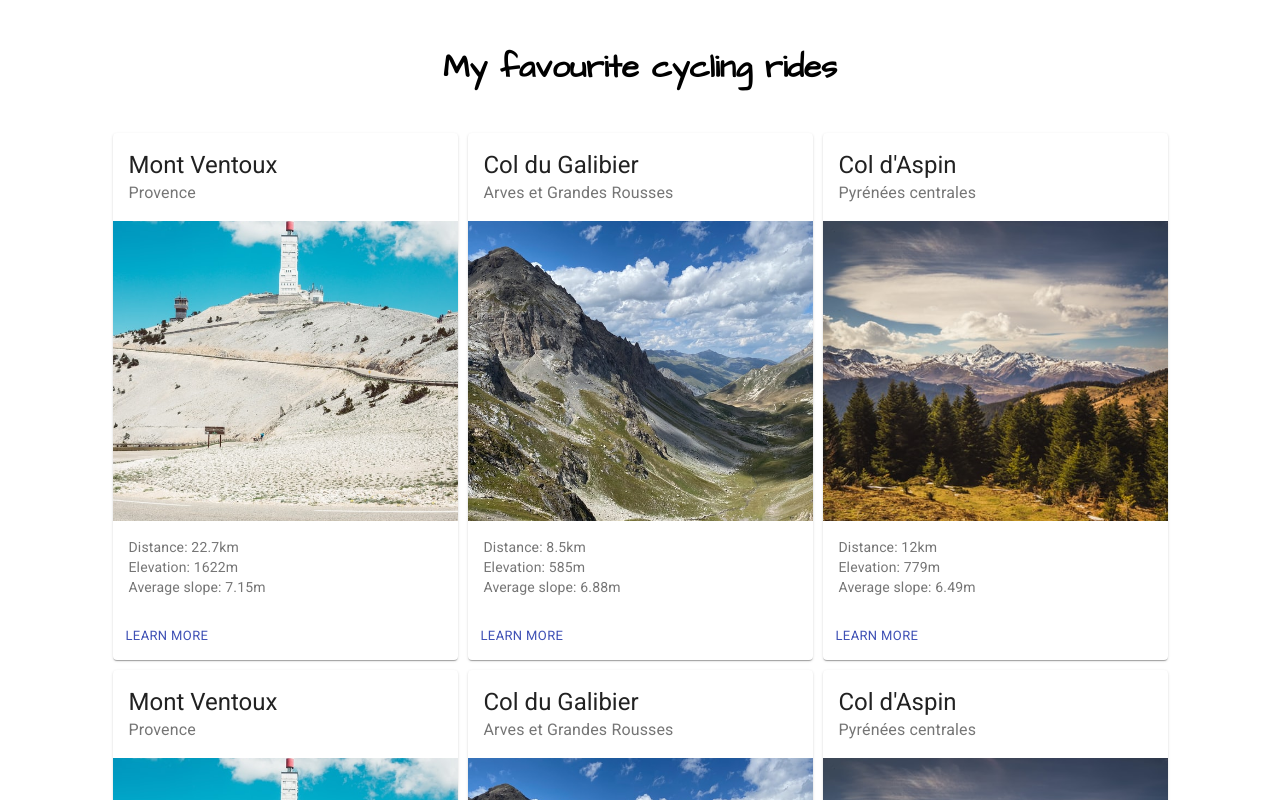
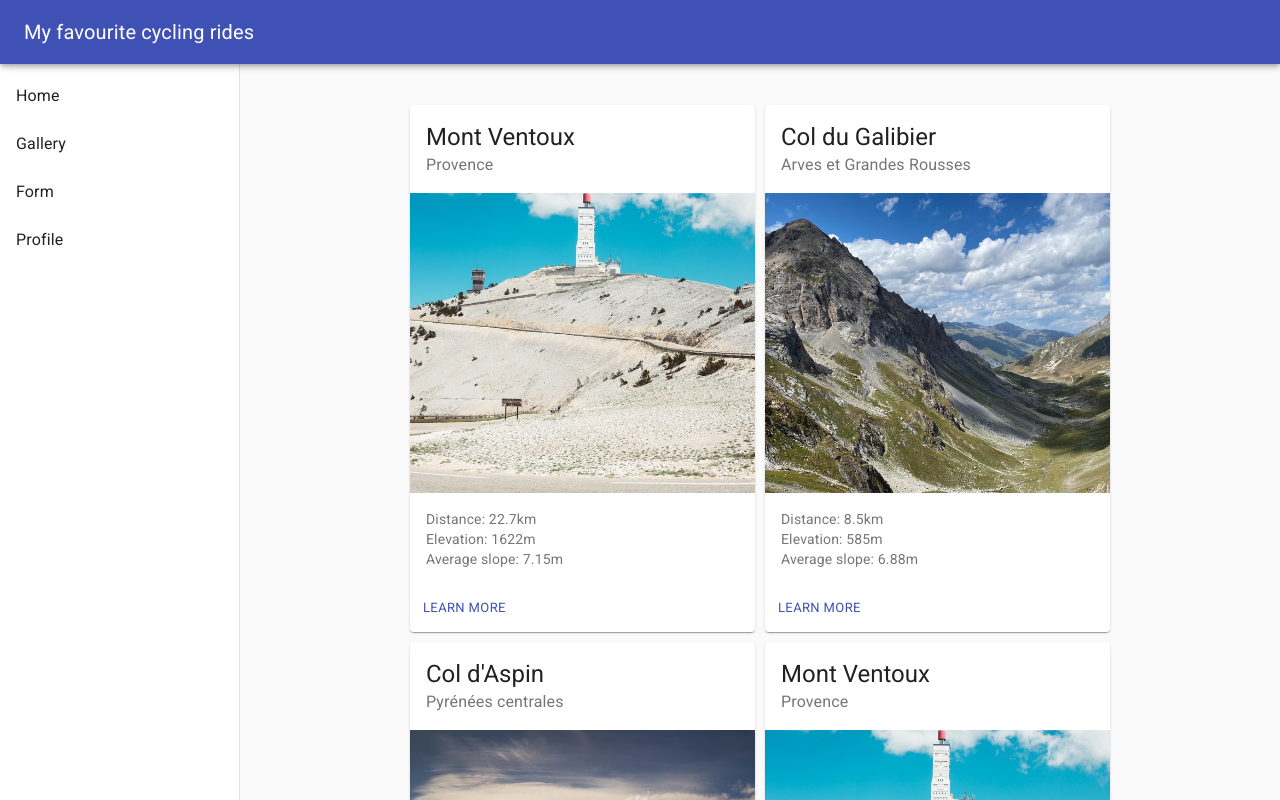
Before and after one commit to ln56b/reactjs-express-node-mysql-MyFavouriteCyclingRides, a React (Create React App) app in the folder frontend/: page / in a window 1280 px wide. Shown: the top 800 px of the page. Built offline with nearby package versions, Linux system fonts and the light colour scheme.

Commit message:
Implemented static responsive draer

```diff
--- a/frontend/src/App.css
+++ b/frontend/src/App.css
@@ -11,4 +11,11 @@
 	display: flex;
 	justify-content: center;
 	flex-wrap: wrap;
+	margin-top: 100px;
 }
+
+@media screen and (min-width: 768px) {
+	.rides-gallery {
+		margin-left: 240px;
+	}
+}
--- a/frontend/src/components/CyclingRides.jsx
+++ b/frontend/src/components/CyclingRides.jsx
@@ -1,16 +1,17 @@
 import React from 'react';
-import Header from './Header';
+
 import MyProfile from './MyProfile';
+import ResponsiveDrawer from './ResponsiveDrawer';
 import RideForm from './RideForm';
 import RidesGallery from './RidesGallery';
 
 function CyclingRides() {
 	return (
 		<div className="cycling-rides">
-			<Header />
 			<RidesGallery />
 			<RideForm />
 			<MyProfile />
+			<ResponsiveDrawer />
 		</div>
 	);
 }
--- a/frontend/src/components/Header.jsx
+++ /dev/null
@@ -1,11 +0,0 @@
-import React from 'react';
-
-function Header() {
-	return (
-		<div className="header">
-			<h1>My favourite cycling rides</h1>
-		</div>
-	);
-}
-
-export default Header;
--- /dev/null
+++ b/frontend/src/components/ResponsiveDrawer.jsx
@@ -0,0 +1,133 @@
+import React from 'react';
+import PropTypes from 'prop-types';
+import AppBar from '@material-ui/core/AppBar';
+import CssBaseline from '@material-ui/core/CssBaseline';
+import Drawer from '@material-ui/core/Drawer';
+import Hidden from '@material-ui/core/Hidden';
+import IconButton from '@material-ui/core/IconButton';
+import List from '@material-ui/core/List';
+import ListItem from '@material-ui/core/ListItem';
+import ListItemText from '@material-ui/core/ListItemText';
+import MenuIcon from '@material-ui/icons/Menu';
+import CloseIcon from '@material-ui/icons/Close';
+import Toolbar from '@material-ui/core/Toolbar';
+import Typography from '@material-ui/core/Typography';
+import { makeStyles, useTheme } from '@material-ui/core/styles';
+
+const drawerWidth = 240;
+const useStyles = makeStyles((theme) => ({
+	root: {
+		display: 'flex',
+	},
+	drawer: {
+		[theme.breakpoints.up('sm')]: {
+			width: drawerWidth,
+			flexShrink: 0,
+		},
+	},
+	appBar: {
+		zIndex: theme.zIndex.drawer + 1,
+	},
+	menuButton: {
+		marginRight: theme.spacing(2),
+		[theme.breakpoints.up('sm')]: {
+			display: 'none',
+		},
+	},
+	toolbar: theme.mixins.toolbar,
+	drawerPaper: {
+		width: drawerWidth,
+	},
+	content: {
+		flexGrow: 1,
+		padding: theme.spacing(3),
+	},
+	closeMenuButton: {
+		marginRight: 'auto',
+		marginLeft: 0,
+	},
+}));
+function ResponsiveDrawer() {
+	const dummyCategories = ['Home', 'Gallery', 'Form', 'Profile'];
+	const classes = useStyles();
+	const theme = useTheme();
+	const [mobileOpen, setMobileOpen] = React.useState(false);
+	function handleDrawerToggle() {
+		setMobileOpen(!mobileOpen);
+	}
+	const drawer = (
+		<div>
+			<List>
+				{dummyCategories.map((text, index) => (
+					<ListItem button key={text}>
+						<ListItemText primary={text} />
+					</ListItem>
+				))}
+			</List>
+		</div>
+	);
+	return (
+		<div className={classes.root}>
+			<CssBaseline />
+			<AppBar position="fixed" className={classes.appBar}>
+				<Toolbar>
+					<IconButton
+						color="inherit"
+						aria-label="Open drawer"
+						edge="start"
+						onClick={handleDrawerToggle}
+						className={classes.menuButton}
+					>
+						<MenuIcon />
+					</IconButton>
+					<Typography variant="h6" noWrap>
+						My favourite cycling rides
+					</Typography>
+				</Toolbar>
+			</AppBar>
+
+			<nav className={classes.drawer}>
+				{/* The implementation can be swapped with js to avoid SEO duplication of links. */}
+				<Hidden smUp implementation="css">
+					<Drawer
+						variant="temporary"
+						anchor={theme.direction === 'rtl' ? 'right' : 'left'}
+						open={mobileOpen}
+						onClose={handleDrawerToggle}
+						classes={{
+							paper: classes.drawerPaper,
+						}}
+						ModalProps={{
+							keepMounted: true, // Better open performance on mobile.
+						}}
+					>
+						<IconButton
+							onClick={handleDrawerToggle}
+							className={classes.closeMenuButton}
+						>
+							<CloseIcon />
+						</IconButton>
+						{drawer}
+					</Drawer>
+				</Hidden>
+				<Hidden xsDown implementation="css">
+					<Drawer
+						className={classes.drawer}
+						variant="permanent"
+						classes={{
+							paper: classes.drawerPaper,
+						}}
+					>
+						<div className={classes.toolbar} />
+						{drawer}
+					</Drawer>
+				</Hidden>
+			</nav>
+			<div className={classes.content}>
+				<div className={classes.toolbar} />
+			</div>
+		</div>
+	);
+}
+
+export default ResponsiveDrawer;
```
Also changed, not shown: frontend/src/assets/home.jpg (added).
